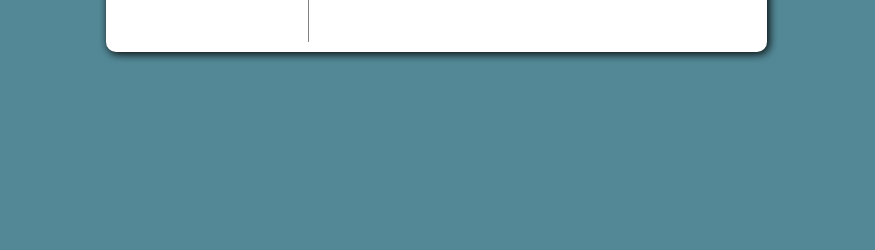
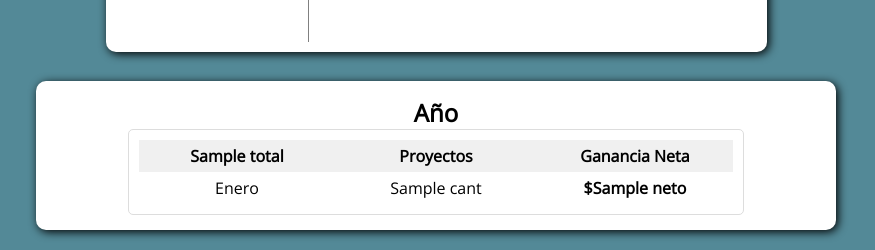
Before and after one commit to Emitax123/JFG, a Django app: template ProjectManager/templates/balance_template.html in a window 1280 px wide. Shown: the part 614-864 px from the top of the page, without its empty margins (204-1079 px from the left). Before the commit the page ends 674 px from the top, so only its background shows below. Run offline with Django 4.2, Linux system fonts and the light colour scheme; the template is opened without the code that fills it: most values are stand-ins (such as "Sample title", 1, 10 or a date in 2020).

Commit message:
Fix: Balance 3 List Anual

```diff
--- a/JFG/settings.py
+++ b/JFG/settings.py
@@ -160,4 +160,4 @@ SECURE_HSTS_PRELOAD = True
 
 SECURE_SSL_REDIRECT = True
 SESSION_COOKIE_SECURE = True
-CSRF_COOKIE_SECURE = True
+CSRF_COOKIE_SECURE = True'''
--- a/ProjectManager/templates/balance_template.html
+++ b/ProjectManager/templates/balance_template.html
@@ -35,6 +35,63 @@
 </div>
 </div>
 {% endif %}
+
+<div>
+    <div class="monthly-summary">
+        <div class="title"><h2>Año</h2></div>
+        {% for total in monthly_totals %}
+        {% with currentMonth=forloop.counter %}
+
+        <div class="month-data">
+            <div class="month-details title"><span>{{total.month_name}} </span><span>Proyectos</span><span>Ganancia Neta</span></div>
+            <div class="month-details"><span>Enero </span><span> {{total.cant}} </span><span style="font-weight: bold;"> ${{ total.neto }}</span></div>
+        {% endwith %}
+
+
+        </div>
+        {% endfor %}
+    </div>
+
+    <style>
+    .monthly-summary {
+        display: flex;
+        flex-flow: column;
+
+        align-items: center;
+        padding: 15px;
+        background-color:white;
+        color: black;
+        min-width: 50em;
+        border-radius: 10px;
+        box-shadow: 2px 2px 10px black;
+        margin: 29px 0 20px 0;
+    }
+    .month-data {
+        display: flex;
+        flex-flow: column;
+        border: 1px solid #ddd;
+        padding: 10px;
+        border-radius: 5px;
+        min-width: 80%;
+
+    }
+    .month-details {
+        display: flex;
+        flex-flow: row;
+        justify-content: space-between;
+        width: 100%;
+        padding: 5px 0;
+    }
+    .month-details.title {
+        font-weight: bold;
+        background-color: #f0f0f0;
+    }
+    .month-details span {
+        width: 33%;
+        text-align: center;
+    }
+    </style>
+</div>
 <!-- charts/templates/chart.html -->
 
 <style>
```
Also changed, not shown: ProjectManager/views.py (+73 -6 lines).
